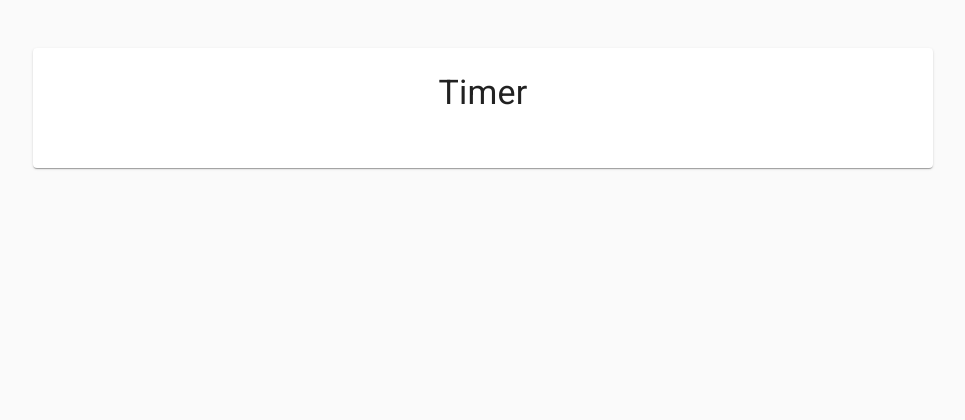
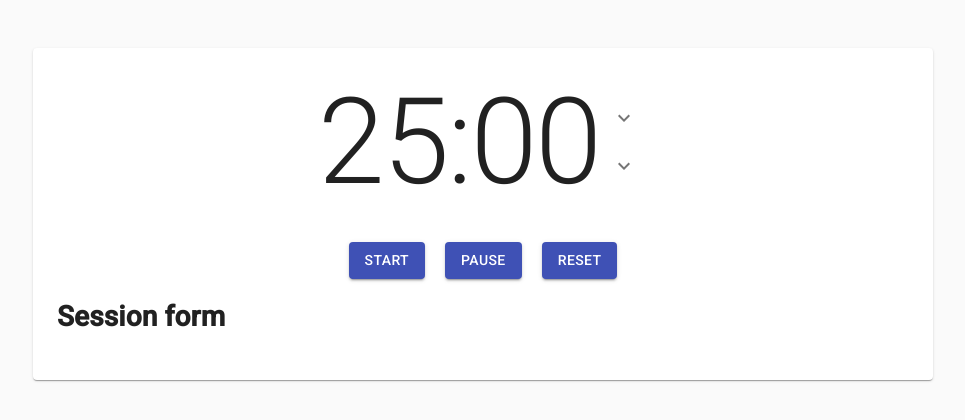
Before and after one commit to chrissantamaria/pomodoro-timer, a React (Create React App) app: page / in a window 1280 px wide. Shown: the top 420 px of the page, without its empty margins (157-1122 px from the left). Built offline with nearby package versions, Linux system fonts and the light colour scheme.

Commit message:
Created general TimerPage layout

```diff
--- a/package.json
+++ b/package.json
@@ -4,6 +4,7 @@
   "private": true,
   "dependencies": {
     "@material-ui/core": "^4.0.1",
+    "@material-ui/icons": "^4.0.1",
     "react": "^16.8.6",
     "react-dom": "^16.8.6",
     "react-router-dom": "^5.0.0",
@@ -12,7 +13,6 @@
   "devDependencies": {
     "babel-eslint": "^10.0.1",
     "eslint": "^5.16.0",
-    "eslint-config-airbnb": "^17.1.0",
     "eslint-config-prettier": "^4.3.0",
     "eslint-plugin-prettier": "^3.1.0",
     "eslint-plugin-react": "^7.13.0",
--- /dev/null
+++ b/src/timer/SessionForm.js
@@ -0,0 +1,13 @@
+import React, { useState } from "react";
+
+import useStyles from "./TimerPageStyles";
+
+export default function Timer(props) {
+  const classes = useStyles();
+
+  return (
+    <div>
+      <h1>Session form</h1>
+    </div>
+  );
+}
--- /dev/null
+++ b/src/timer/Timer.js
@@ -0,0 +1,65 @@
+import React, { useState } from "react";
+import Box from "@material-ui/core/Box";
+import Typography from "@material-ui/core/Typography";
+import Button from "@material-ui/core/Button";
+import IconButton from "@material-ui/core/IconButton";
+import ExpandMoreIcon from "@material-ui/icons/ExpandMore";
+
+import useStyles from "./TimerPageStyles";
+
+export default function Timer(props) {
+  const classes = useStyles();
+
+  const [time] = useState("25:00");
+
+  return (
+    <div>
+      <Box
+        className={classes.timerRow}
+        display="flex"
+        flexDirection="row"
+        justifyContent="center"
+      >
+        <Typography className={classes.time} variant="h1">
+          {time}
+        </Typography>
+        <Box
+          className={classes.timerSettings}
+          display="flex"
+          flexDirection="column"
+          justifyContent="center"
+        >
+          <IconButton
+            onClick={() => console.log("clicked")}
+            aria-label="Add minute"
+          >
+            <ExpandMoreIcon />
+          </IconButton>
+          <IconButton
+            onClick={() => console.log("clicked")}
+            aria-label="Add minute"
+          >
+            <ExpandMoreIcon />
+          </IconButton>
+        </Box>
+      </Box>
+
+      <Box
+        className={classes.controlsRow}
+        display="flex"
+        flexDirection="row"
+        justifyContent="center"
+      >
+        <Button variant="contained" color="primary" className={classes.button}>
+          Start
+        </Button>
+        <Button variant="contained" color="primary" className={classes.button}>
+          Pause
+        </Button>
+        <Button variant="contained" color="primary" className={classes.button}>
+          Reset
+        </Button>
+      </Box>
+    </div>
+  );
+}
--- a/src/timer/TimerPage.js
+++ b/src/timer/TimerPage.js
@@ -1,8 +1,9 @@
 import React from "react";
 import CssBaseline from "@material-ui/core/CssBaseline";
 import Paper from "@material-ui/core/Paper";
-import Typography from "@material-ui/core/Typography";
 
+import Timer from "./Timer";
+import SessionForm from "./SessionForm";
 import useStyles from "./TimerPageStyles";
 
 export default function TimerPage() {
@@ -13,9 +14,8 @@ export default function TimerPage() {
       <CssBaseline />
       <main className={classes.layout}>
         <Paper className={classes.paper}>
-          <Typography className={classes.title} variant="h4" align="center">
-            Timer
-          </Typography>
+          <Timer />
+          <SessionForm />
         </Paper>
       </main>
     </React.Fragment>
--- a/src/timer/TimerPageStyles.js
+++ b/src/timer/TimerPageStyles.js
@@ -21,8 +21,14 @@ const useStyles = makeStyles(theme => ({
       padding: theme.spacing(3)
     }
   },
-  title: {
+  timerRow: {
     paddingBottom: 30
+  },
+  time: {
+    fontSize: 120
+  },
+  button: {
+    margin: "0 10px"
   }
 }));
 
```
Also changed, not shown: 1 other file (tests, documents, lock files or other folders).
